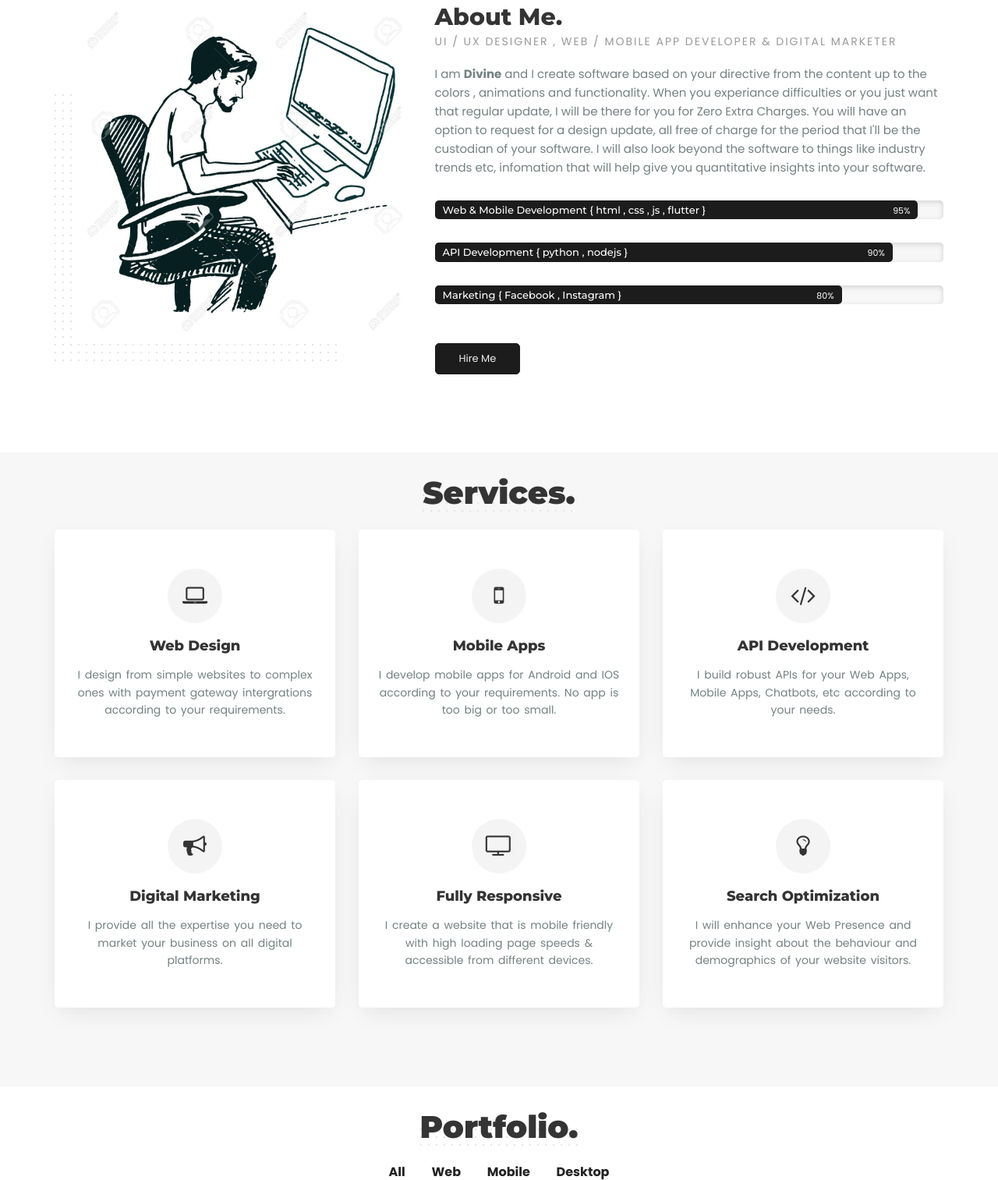
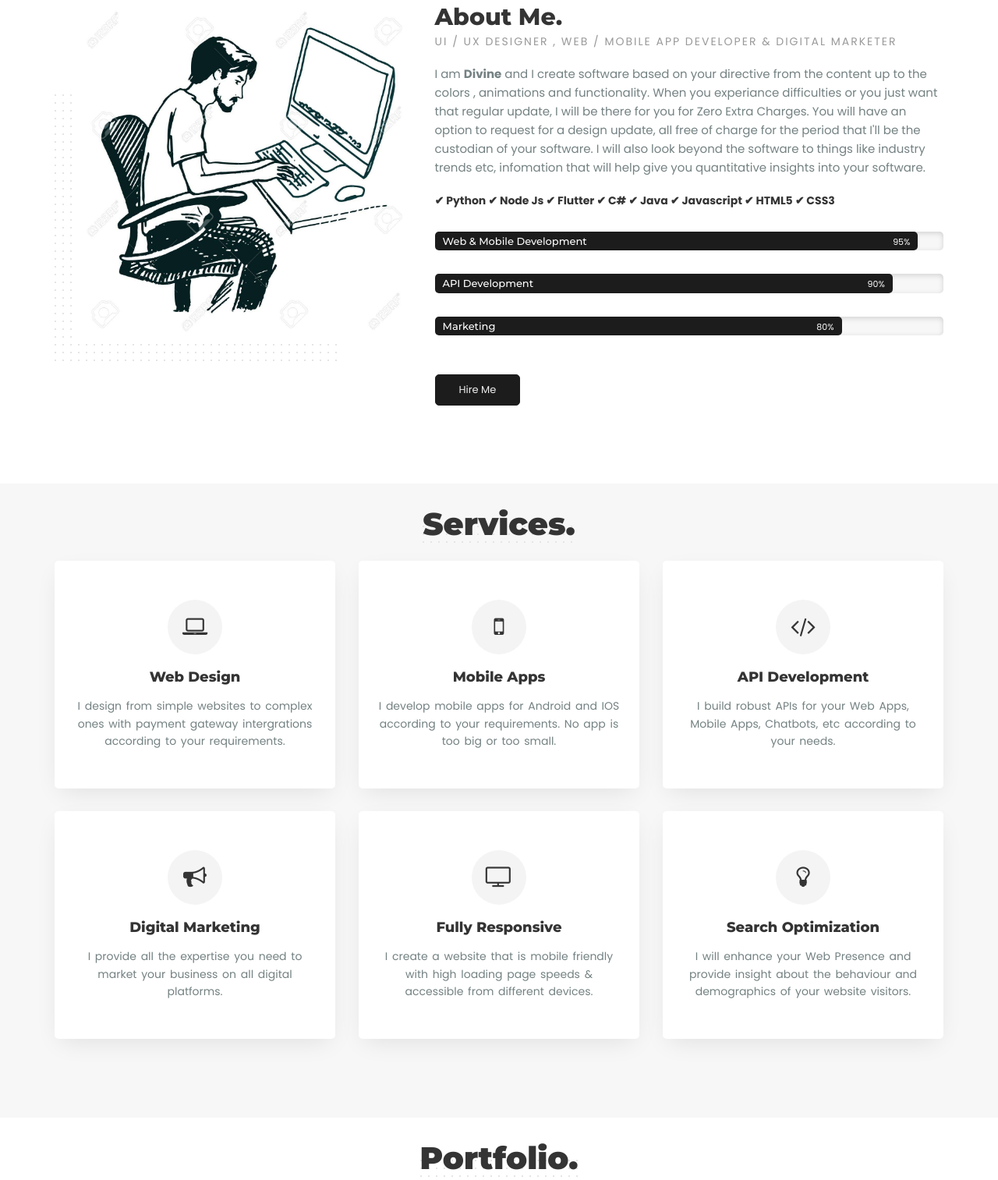
Before and after one commit to thedivinez/thedivinez, a Flask app: page / in a window 1280 px wide. Shown: the part 825-2338 px from the top of the page at 78% size. Run offline with Flask 2, Linux system fonts and the light colour scheme; some libraries are stand-ins or nearby versions.

Commit message:
make it better

```diff
--- a/static/css/style.css
+++ b/static/css/style.css
@@ -28,6 +28,7 @@ TABLE OF CONTENTS
 /* -------------------------------------------------------
                      Global
 -------------------------------------------------------- */
+
 @import url(main.css);
 body {
   font-family: 'Poppins', sans-serif;
--- a/templates/main.html
+++ b/templates/main.html
@@ -12,7 +12,7 @@
 	<meta name="keywords" content="thedivinez, divinez, divine zvenyika, developer, parallax, creative, agency">
 
 	<!-- title -->
-	<title>Divine Zvenyika</title>
+	<title>Welcome To My Site</title>
 
 	<!-- favicon -->
 	<link rel="icon" type="image/x-icon" href="{{ url_for('static', filename='favicon.ico')}}" />
@@ -159,24 +159,25 @@
 							update, all free of charge for the period that I'll be the custodian of your software. I will also look
 							beyond the software to things like industry trends etc, infomation that will help give you quantitative
 							insights into your software.</p>
-
+						<br>
+						<span><b>✔ Python ✔ Node Js ✔ Flutter ✔ C# ✔ Java ✔ Javascript ✔ HTML5 ✔ CSS3</b></span>
 						<!-- skills progress -->
 						<div class="skills">
 							<div class="item">
 								<div class="skills-progress">
-									<h6>Web & Mobile Development { html , css , js , flutter }</h6>
+									<h6>Web & Mobile Development</h6>
 									<span data-value="95%"></span>
 								</div>
 							</div>
 							<div class="item">
 								<div class="skills-progress">
-									<h6>API Development { python , nodejs }</h6>
+									<h6>API Development</h6>
 									<span data-value="90%"></span>
 								</div>
 							</div>
 							<div class="item">
 								<div class="skills-progress">
-									<h6>Marketing { Facebook , Instagram }</h6>
+									<h6>Marketing</h6>
 									<span data-value="80%"></span>
 								</div>
 							</div>
```
